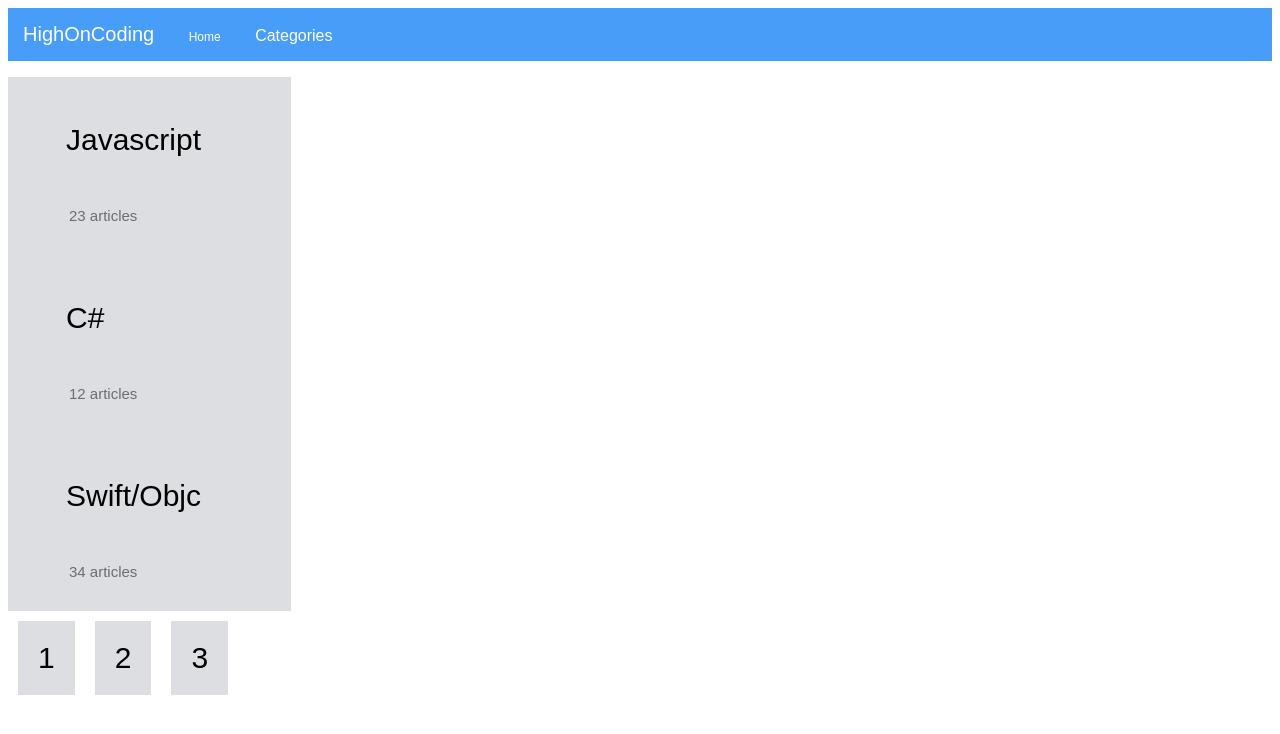
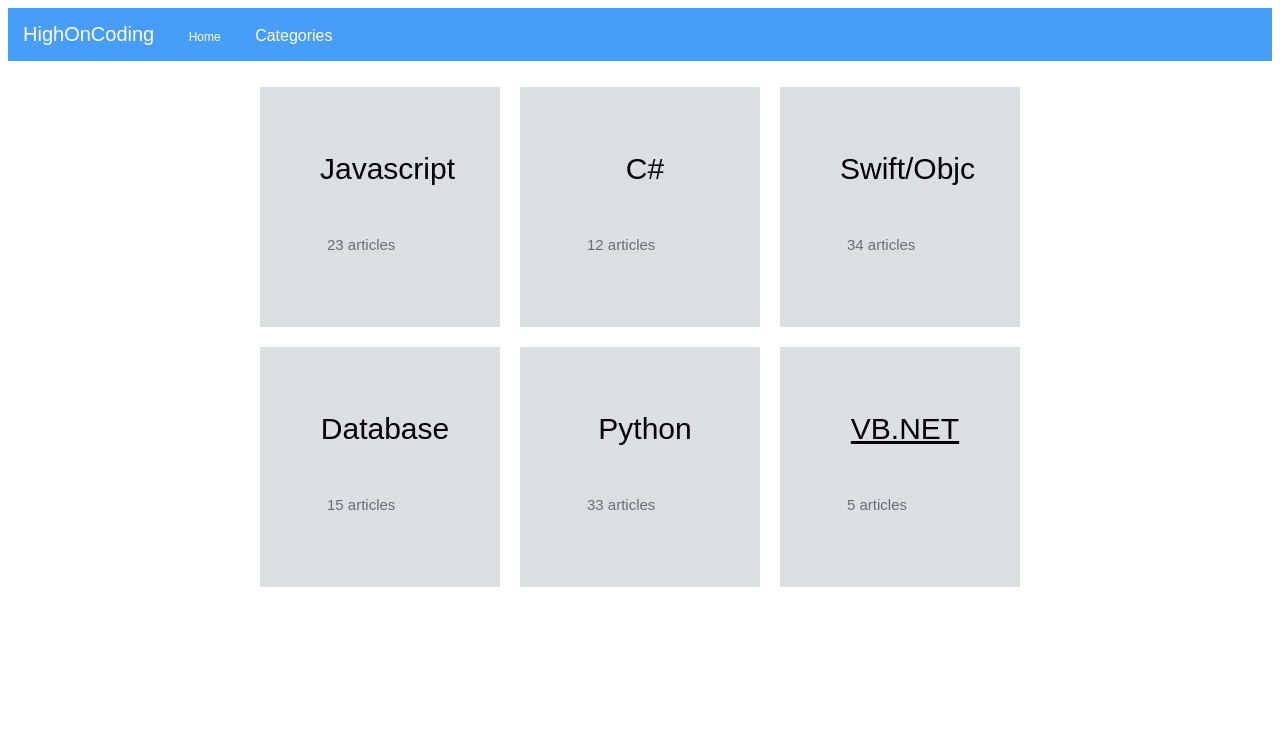
Before and after one commit to jaketyjake/highoncoding, a plain HTML site: page categories.html in a window 1280 px wide. Drawn offline with Linux system fonts and the light colour scheme.

Commit message:
fixed the boxes but still need to position text in page2.

```diff
--- a/categories.html
+++ b/categories.html
@@ -12,7 +12,10 @@
             </ul>
         </div>
 
-        <div class="grey">
+
+
+<div class="flex-container">
+        <div>
                 <ul>
                     <li class="greylist">Javascript</li>
                         <ul class="greysmall">
@@ -27,9 +30,7 @@
                     <ul class="greysmall">
                     <li>12 articles</li>
                     </ul></ul>
-
             </div>
-
             <div class="grey">
                     <ul>
                         <li class="greylist">Swift/Objc</li>
@@ -37,15 +38,32 @@
                         <li>34 articles</li>
                             </ul>
                         </ul>
+                    </div></div>
+                    <div class="flex-container">
+                            <div>
+                                    <ul>
+                                        <li class="greylist">Database</li>
+                                            <ul class="greysmall">
+                                        <li>15 articles</li>
+                                        </ul>
+                                        </ul>
                                         </div>
 
-<div class="flex-container">
-                    <div>1</div>
-                    <div>2</div>
-                    <div>3</div>
+                            <div class="grey">
+                                    <ul>
+                                        <li class="greylist">Python</li>
+                                        <ul class="greysmall">
+                                        <li>33 articles</li>
+                                        </ul></ul>
                                 </div>
-
-
+                                <div class="grey">
+                                        <ul>
+                                            <li class="greylist"><u>VB.NET</u></li>
+                                                <ul class="greysmall">
+                                            <li>5 articles</li>
+                                                </ul>
+                                            </ul>
+                                        </div></div>
 </body>
 
 
--- a/style.css
+++ b/style.css
@@ -75,20 +75,16 @@ body{
      padding-bottom:3px;
      padding-right:20;
   }
-.grey{
-    list-style-position: inside;padding-left:3;
-    width:20%;
 
-    background-color:#dddee1;
-    padding: 15px;
-    list-style-type: none;
 
 }
 .grey li{
+    text-align: center;
     display: flex;
-    list-style-position: inside;padding-left:3;}
+
+    padding-left:0;}
 .greylist{
-
+    text-align:center;
     font-size: 30px;
     list-style-type: none;
     padding-bottom:50px;
@@ -97,7 +93,7 @@ body{
     margin-right: 30px;
 }
 .greysmall{
-    list-style-position: inside;padding-left:3;
+    list-style-position: inside;padding-left:7;
     color:#6a6d73;
 
     font-size:15px;
@@ -105,12 +101,17 @@ body{
     padding-bottom:-100;
 }
 .flex-container {
-    display: flex;
-
-  }
+    justify-content:center;
+    display: flex;}
 
   .flex-container div {
 
+    width:200px;
+    height:200px;
+
+    background-color:#dddee1;
+    padding: 15px;
+    list-style-type: none;
     background-color:#dddee1;
 
     margin: 10px;
```
Lines whose indentation alone changed are shown as unchanged.
